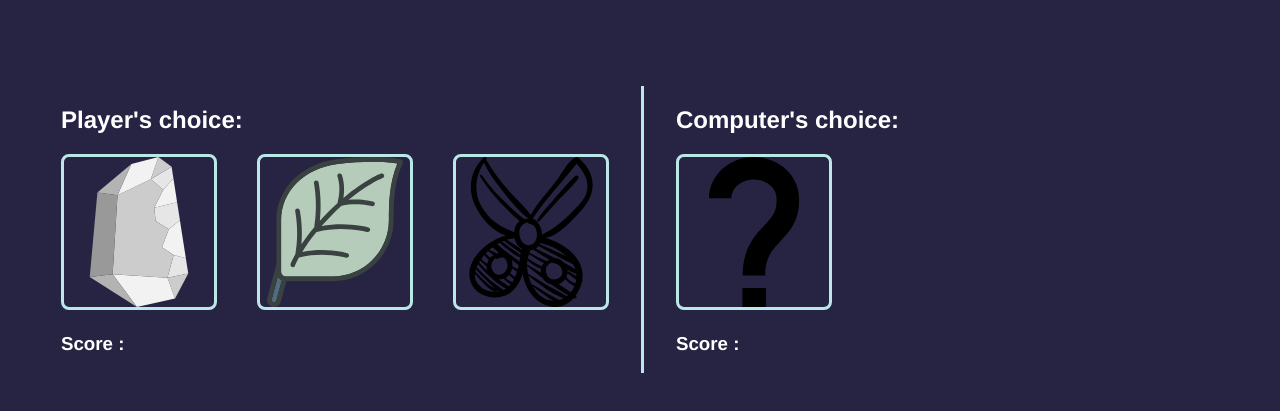
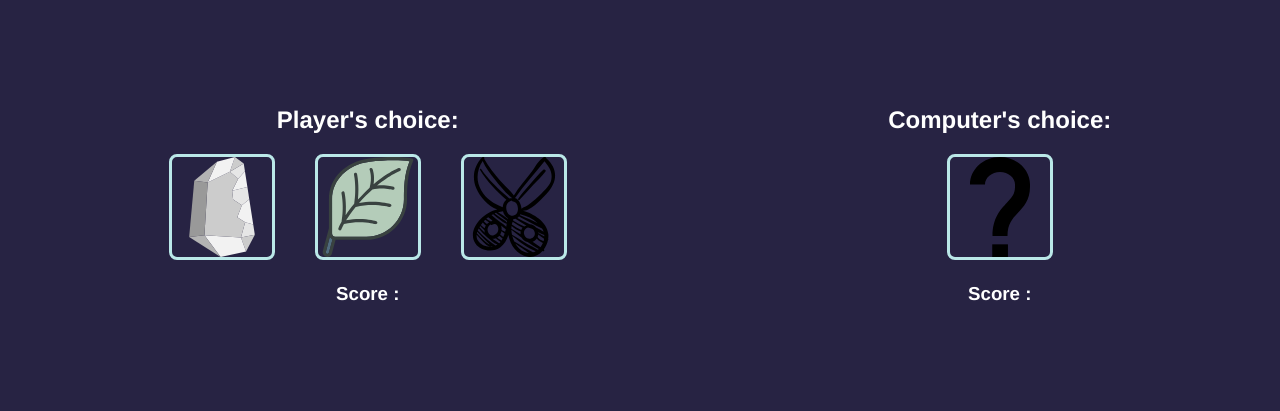
Before and after one commit to giangkevin/rock-paper-scissor, a plain HTML site: page index.html in a window 1280 px wide. Shown: the part 157-568 px from the top of the page. Drawn offline with Linux system fonts and the light colour scheme.

Commit message:
Add improvements

```diff
--- a/index.html
+++ b/index.html
@@ -35,7 +35,6 @@
                 <h3>Score :</h3>
                 <div class="players-score"></div>
             </section>
-            <div class="vl"></div>
             <section class="computer">
                 <h2>Computer's choice: </h2>
                 <div class="choice">
--- a/javascript.js
+++ b/javascript.js
@@ -15,7 +15,7 @@ function changeImage() {
     } else if (computerChoice === 'paper') {
         image.src = './images/leaf-svgrepo-com.svg';
         image.alt = 'paper';
-    } else if (computerChoice === 'scissor'){
+    } else if (computerChoice === 'scissor') {
         image.src = './images/scissor-hand-drawn-opened-tool-svgrepo-com.svg';
         image.alt = 'scissor';
     }
@@ -50,7 +50,7 @@ function playRound(humanChoice, computerChoice) {
             heading.textContent = "You lose! " + humanChoice + " lose to " + computerChoice;
             computerScore += 1;
         } else if (computerChoice === 'paper') {
-           heading.textContent = "You win! " + humanChoice + " beats " + computerChoice;
+            heading.textContent = "You win! " + humanChoice + " beats " + computerChoice;
             humanScore += 1;
         } else if (humanChoice === computerChoice) {
             heading.textContent = "You both picked " + humanChoice;
@@ -71,16 +71,16 @@ humanChoice.forEach((button) => {
     });
 });
 
-function updateScore(){
+function updateScore() {
     const playersScore = document.querySelector('.players-score');
     const computersScore = document.querySelector('.computers-score');
     playersScore.textContent = humanScore;
     computersScore.textContent = computerScore;
     const winner = document.querySelector(".winner");
 
-if (humanScore == 5){
-    winner.textContent = "You won!";
-} else if (computerScore == 5){
-    winner.textContent = "The computer won!";
+    if (humanScore == 5) {
+        winner.textContent = "You won!";
+    } else if (computerScore == 5) {
+        winner.textContent = "The computer won!";
+    }
 }
-}
--- a/style.css
+++ b/style.css
@@ -13,10 +13,9 @@ header{
 
 main{
    display: flex;
-   justify-content: center;
+   justify-content: space-around;
    color: #ffffff;
-   gap: 32px;
-   margin-right: 320px;
+   text-align: center;
 }
 
 .choices{
@@ -30,7 +29,7 @@ main{
    flex-shrink: 1;
 }
 
-button{
+.choice-button{
    padding: 0;
    border: 0;
    background: none;
@@ -39,8 +38,8 @@ button{
 img{
    border: 3px solid #bae8e8;
    border-radius: 8px;
-   height: 150px;
-   width: 150px;
+   height: 100px;
+   width: 100px;
 }
 .vl{
    border-left: 3px solid #bae8e8;
```
